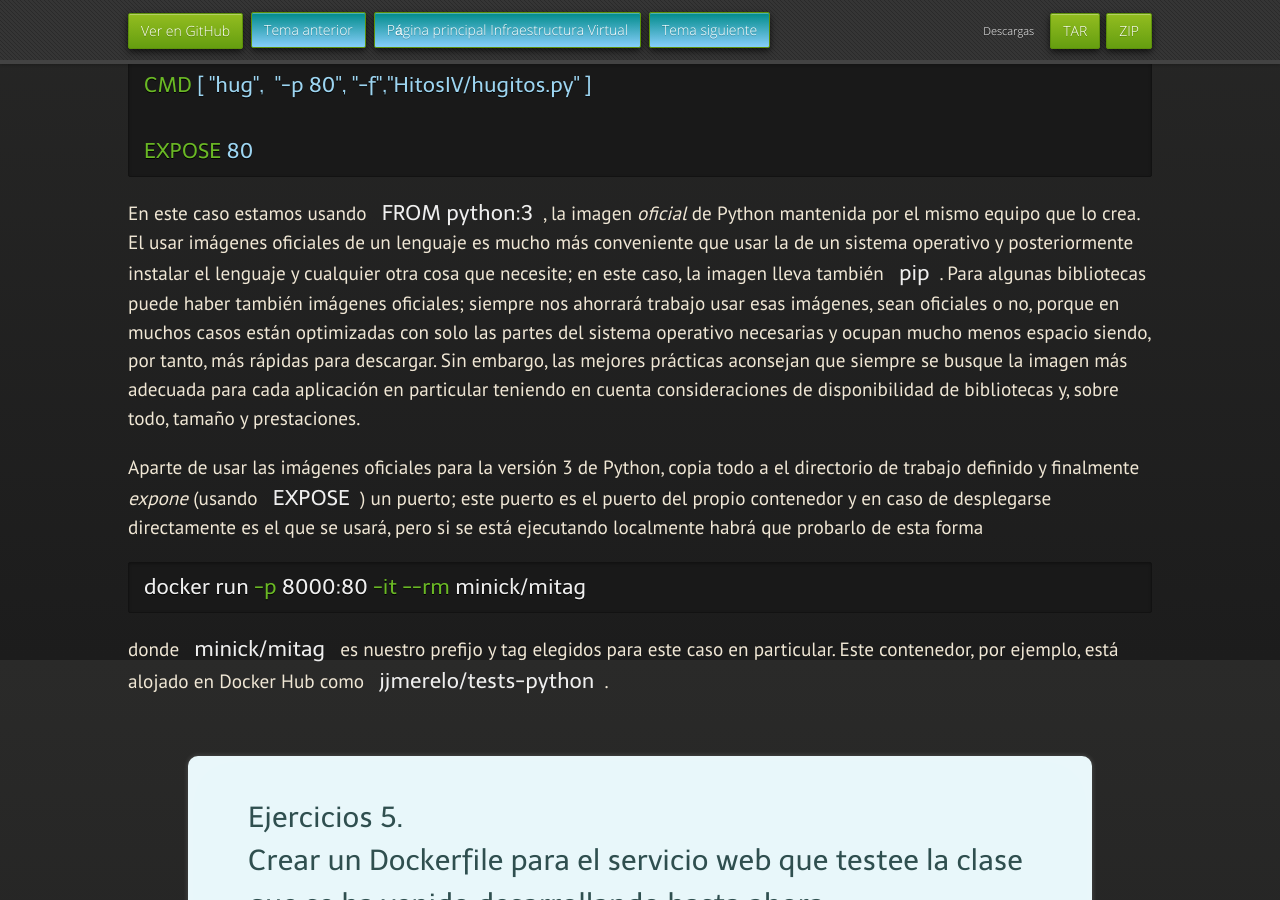
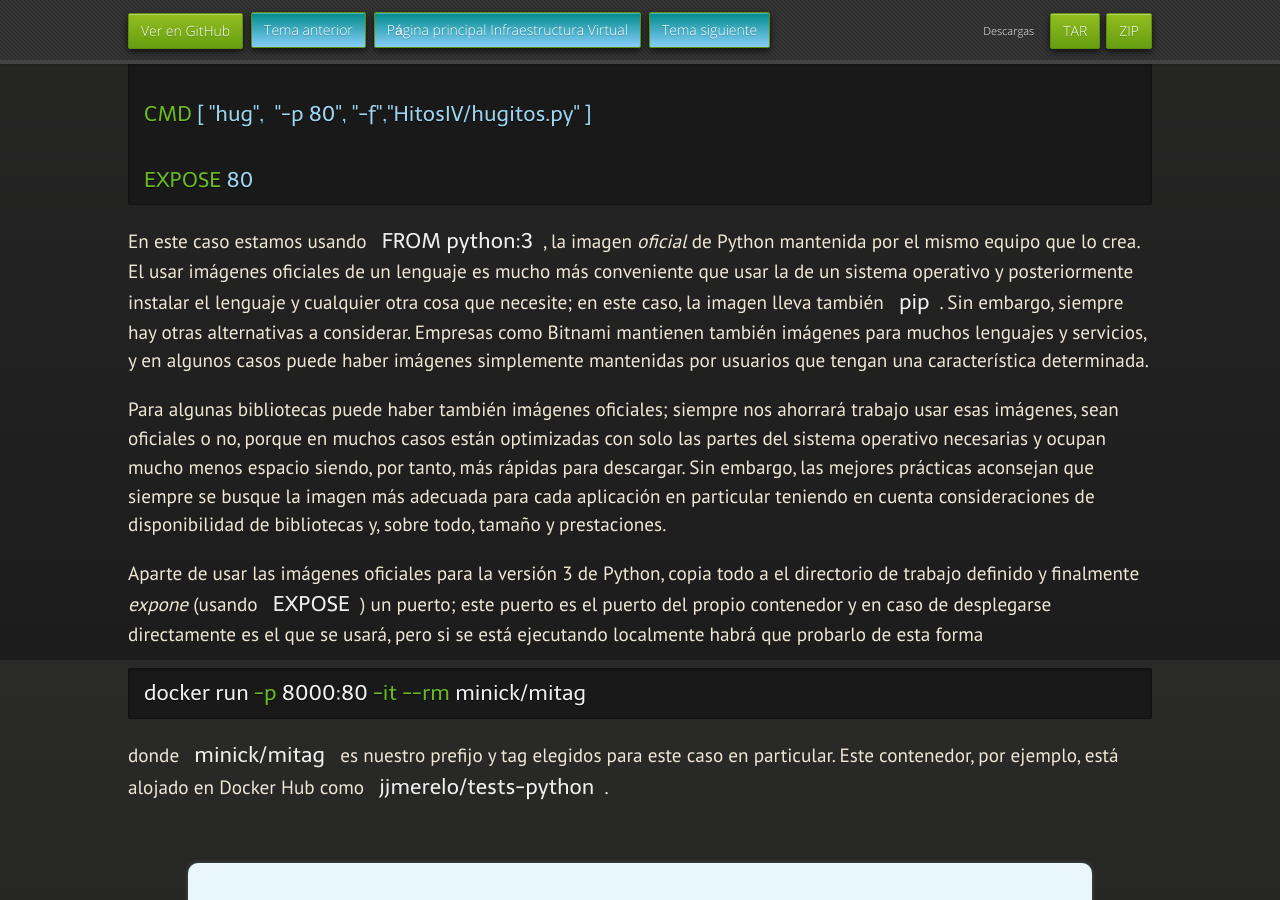
Before and after one commit to JJ/IV, a Jekyll site: the page built from documentos/temas/Contenedores.md, in a window 1280 px wide and 900 px high, scrolled down 11040 px. Built offline with Jekyll 4.4.1, drawn with Linux system fonts in a browser that asks for light colours; nearby versions of some CDN libraries; some web fonts are replaced; our own code applies the rules of GitHub Pages for plain Markdown files; some of the changed text lies outside the part shown.

Commit message:
Sync documentos/temas/Contenedores.md de master a gh-pages

````diff
--- a/documentos/temas/Contenedores.md
+++ b/documentos/temas/Contenedores.md
@@ -390,14 +390,15 @@
 ```
 
 La elección de la base del contenedor, que se hace generalmente en la
-primera línea usando el comando `FROM` es fundamental. En este caso,
+primera línea usando el comando `FROM`, es fundamental. En este caso,
 usamos la base que se ha hecho más popular por su pequeño tamaño,
 [Alpine Linux](https://alpinelinux.org/). Este pequeño tamaño viene a
 costa de una serie de recortes en la librería básica y en las
 utilidades, por lo que es posible que haya alguna cosa que no funcione
 exactamente igual, y por supuesto diferencia en el nivel de
 prestaciones. Por eso, en algunos casos, habrá que buscar diferentes
-tipos de contenedores base.
+tipos de contenedores base. En general, siempre que se elige una herramienta,
+habrá que justificarlo en el documento correspondiente.
 
 Para instalar las dependencias, usa `apk`, la orden de Alpine para
 instalar paquetes e instala lo necesario para que eche a andar el
@@ -496,7 +497,13 @@
 oficiales de un lenguaje es mucho más conveniente que usar la de un
 sistema operativo y posteriormente instalar el lenguaje y cualquier
 otra cosa que necesite; en este caso, la imagen lleva también
-`pip`. Para algunas bibliotecas puede haber también imágenes
+`pip`. Sin embargo, siempre hay otras alternativas a considerar. Empresas como
+Bitnami mantienen también imágenes para muchos lenguajes y servicios, y en
+algunos casos puede haber imágenes simplemente mantenidas por usuarios que
+tengan una característica determinada.
+
+
+Para algunas bibliotecas puede haber también imágenes
 oficiales; siempre nos ahorrará trabajo usar esas imágenes, sean
 oficiales o no, porque en muchos casos están optimizadas con solo las
 partes del sistema operativo necesarias y ocupan mucho menos espacio
````
